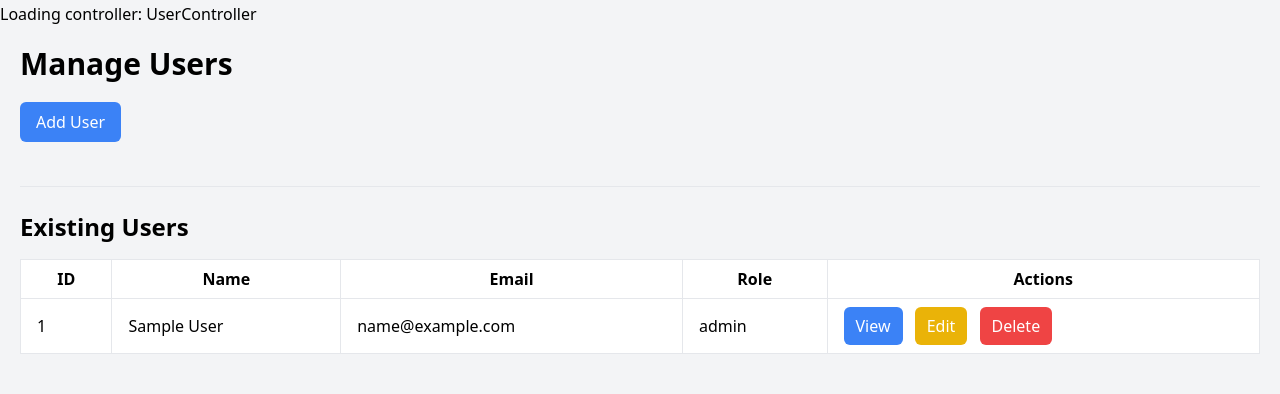
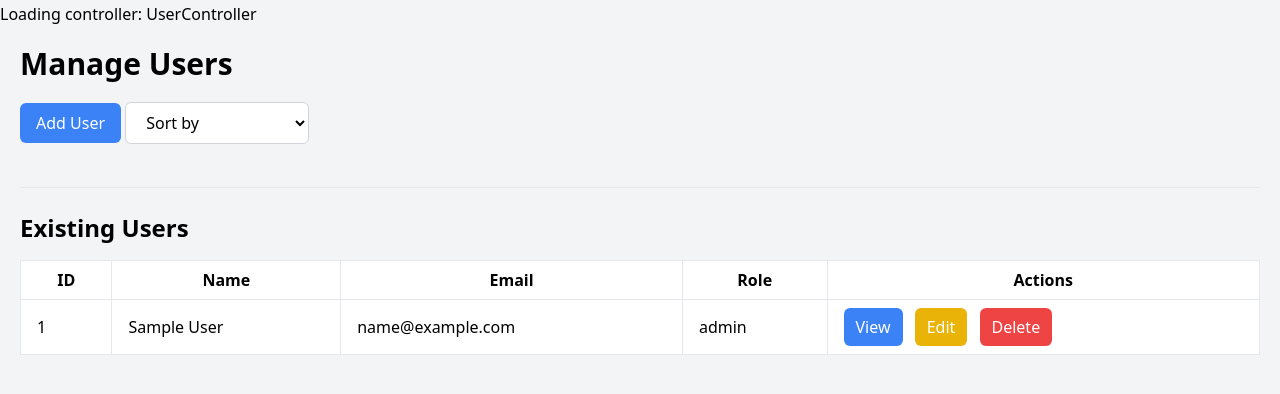
Before and after one commit to HannanLK/Clothing-store, a PHP site: page /clothing-store/admin/users in a window 1280 px wide. Shown: the part 142-536 px from the top of the page. Run offline with PHP 8.4, Linux system fonts and the light colour scheme; tables that the repository leaves empty or names only in its code hold one stand-in row (values such as "Sample post"); some libraries are stand-ins or nearby versions.

Commit message:
sort fuctions in user management

```diff
--- a/app/controllers/UserController.php
+++ b/app/controllers/UserController.php
@@ -1,9 +1,9 @@
 <?php
-
 class UserController extends Controller {
 
 public function users() {
-        $users = $this->model('UserModel')->getAllUsers();
+    $sortOption = isset($_GET['sort']) ? $_GET['sort'] : null;
+    $users = $this->model('UserModel')->getAllUsers($sortOption);
     $this->renderView('admin/users', ['users' => $users]);
 }
 
@@ -24,7 +24,6 @@ class UserController extends Controller {
         exit();
     }
 }
-
 
 public function editUser() {
     if ($_SERVER['REQUEST_METHOD'] == 'POST') {
--- a/app/models/UserModel.php
+++ b/app/models/UserModel.php
@@ -6,8 +6,22 @@ class UserModel {
         $this->db = new Database();
     }
 
-    public function getAllUsers() {
-        $this->db->query('SELECT * FROM users');
+    // Method to fetch all users with optional sorting
+    public function getAllUsers($sort = null) {
+        $query = 'SELECT * FROM users';
+
+        // Modify query based on sort option
+        if ($sort == 'customer') {
+            $query .= ' WHERE role = "customer"';
+        } elseif ($sort == 'admin') {
+            $query .= ' WHERE role = "admin"';
+        } elseif ($sort == 'time_asc') {
+            $query .= ' ORDER BY created_at ASC';
+        } elseif ($sort == 'time_desc') {
+            $query .= ' ORDER BY created_at DESC';
+        }
+
+        $this->db->query($query);
         return $this->db->resultSet();
     }
 
--- a/app/views/admin/users.php
+++ b/app/views/admin/users.php
@@ -43,6 +43,14 @@
 
         <!-- Add User Button -->
         <button id="showAddUserForm" class="bg-blue-500 text-white px-4 py-2 rounded-md mb-5">Add User</button>
+
+        <select id="sortUsers" class="bg-white border border-gray-300 px-4 py-2 rounded-md">
+            <option value="">Sort by</option>
+            <option value="customer" <?= isset($_GET['sort']) && $_GET['sort'] == 'customer' ? 'selected' : '' ?>>Customers</option>
+            <option value="admin" <?= isset($_GET['sort']) && $_GET['sort'] == 'admin' ? 'selected' : '' ?>>Admins</option>
+            <option value="time_asc" <?= isset($_GET['sort']) && $_GET['sort'] == 'time_asc' ? 'selected' : '' ?>>Time Ascending</option>
+            <option value="time_desc" <?= isset($_GET['sort']) && $_GET['sort'] == 'time_desc' ? 'selected' : '' ?>>Time Descending</option>
+        </select>
 
         <!-- Add User Form (initially hidden) -->
         <div id="addUserForm" class="bg-white p-6 rounded-md shadow-md hidden">
@@ -119,6 +127,12 @@
             form.classList.toggle('hidden');
         });
 
+        // Sort Users
+        document.getElementById('sortUsers').addEventListener('change', function() {
+            const selectedSort = this.value;
+            window.location.href = `/clothing-store/public/admin/users?sort=${selectedSort}`;
+        });
+
         // Show Modal for Viewing or Editing User
         function showModal(contentHtml, imageUrl) {
             document.getElementById('userFormContent').innerHTML = contentHtml;
```
Lines whose indentation alone changed are shown as unchanged.
